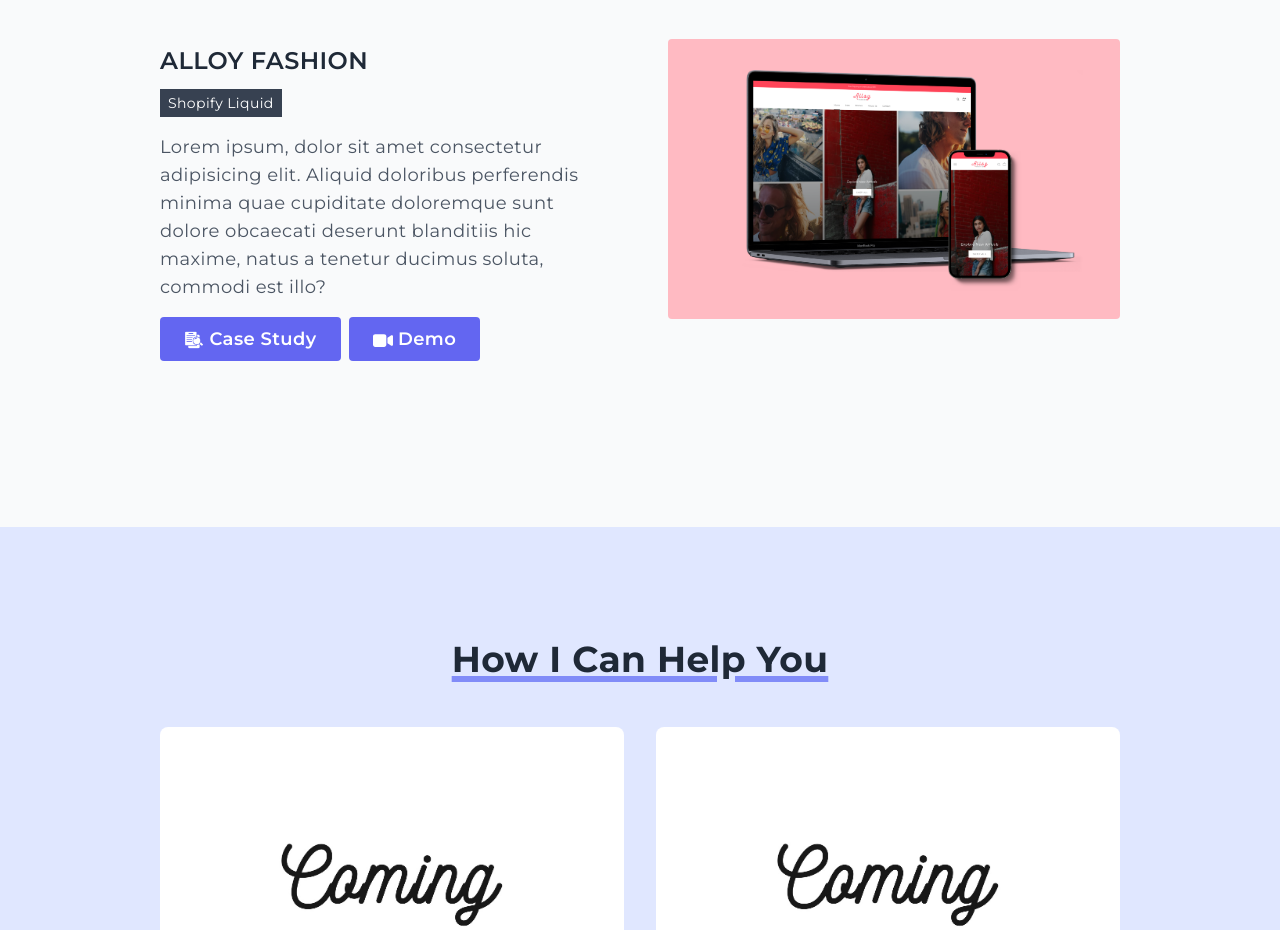
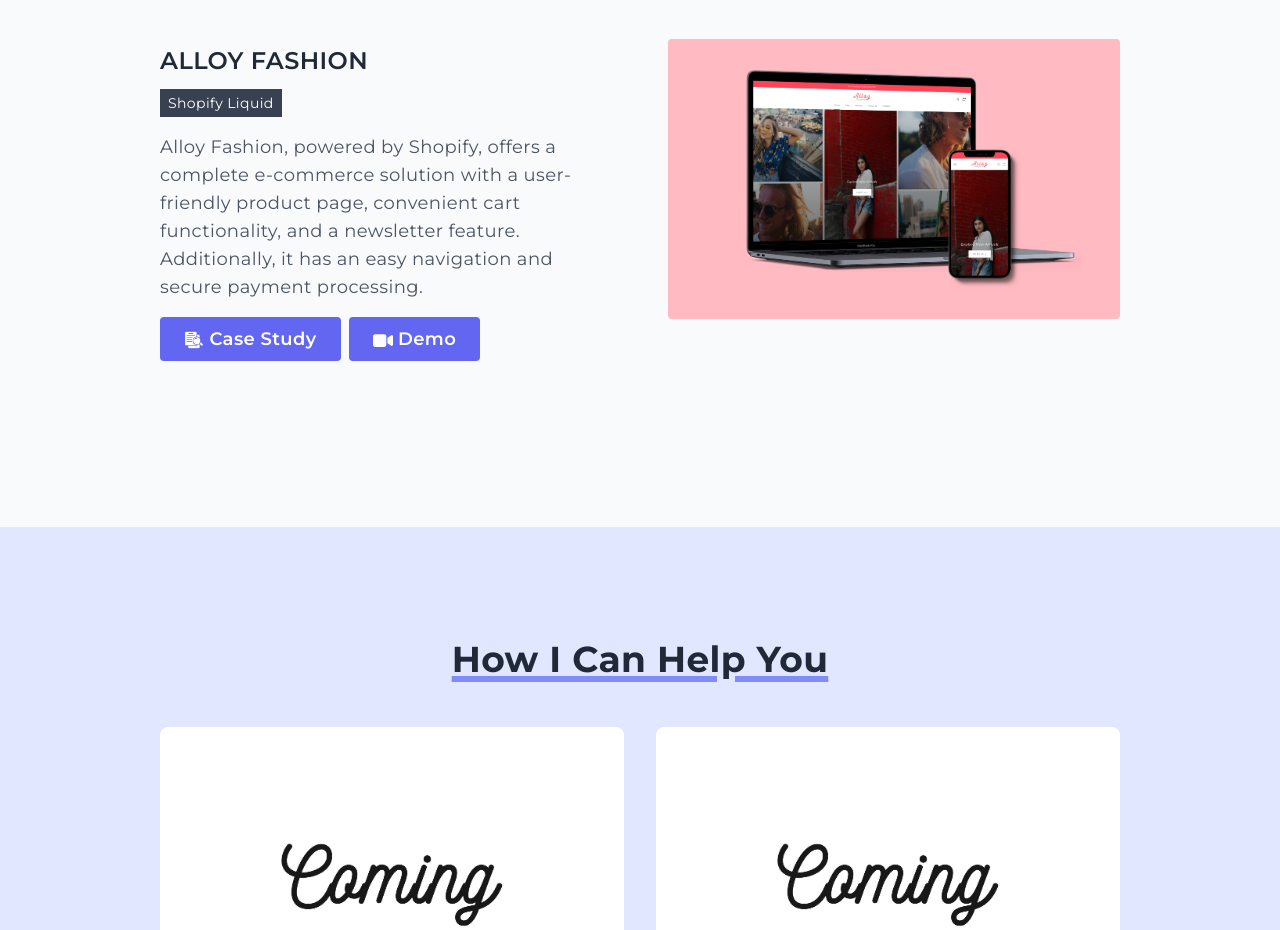
Before and after one commit to rdpfeifle/portfolio_nextjs, a Next.js app: page / in a window 1280 px wide. Shown: the part 2940-3870 px from the top of the page. Built offline with nearby package versions, Linux system fonts and the light colour scheme.

Commit message:
Added Alloy's description

```diff
--- a/pages/index.jsx
+++ b/pages/index.jsx
@@ -60,7 +60,7 @@
         <ProjectCard
           projectName="Alloy Fashion"
           technologies={["Shopify Liquid"]}
-          description="Lorem ipsum, dolor sit amet consectetur adipisicing elit. Aliquid doloribus perferendis minima quae cupiditate doloremque sunt dolore obcaecati deserunt blanditiis hic maxime, natus a tenetur ducimus soluta, commodi est illo?"
+          description="Alloy Fashion, powered by Shopify, offers a complete e-commerce solution with a user-friendly product page, convenient cart functionality, and a newsletter feature. Additionally, it has an easy navigation and secure payment processing."
           caseStudyLink="/case-study/alloy-ecommerce"
           demoLink="https://"
           // codeLink="https://github.com/rdpfeifle/portfolio_nextjs"
```
